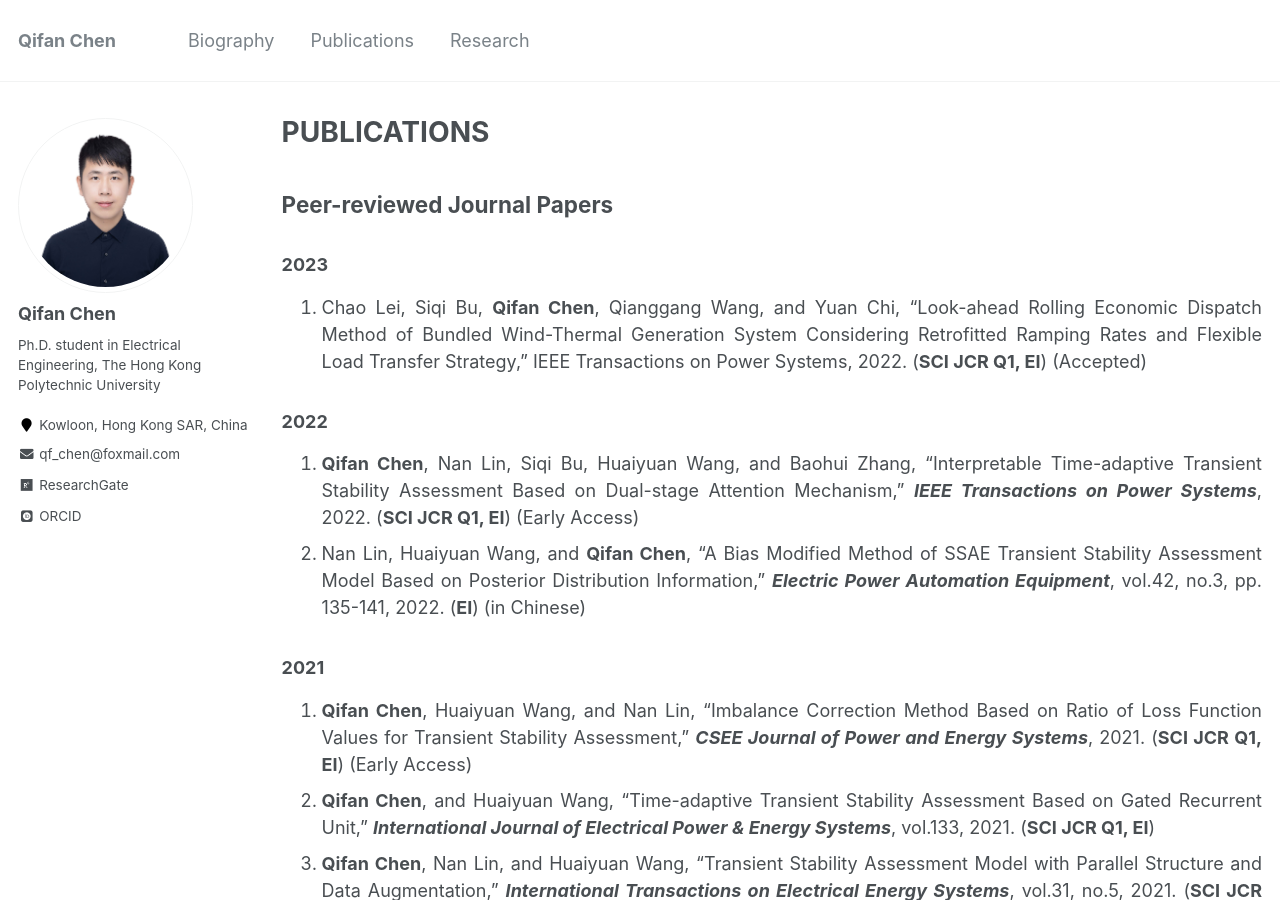
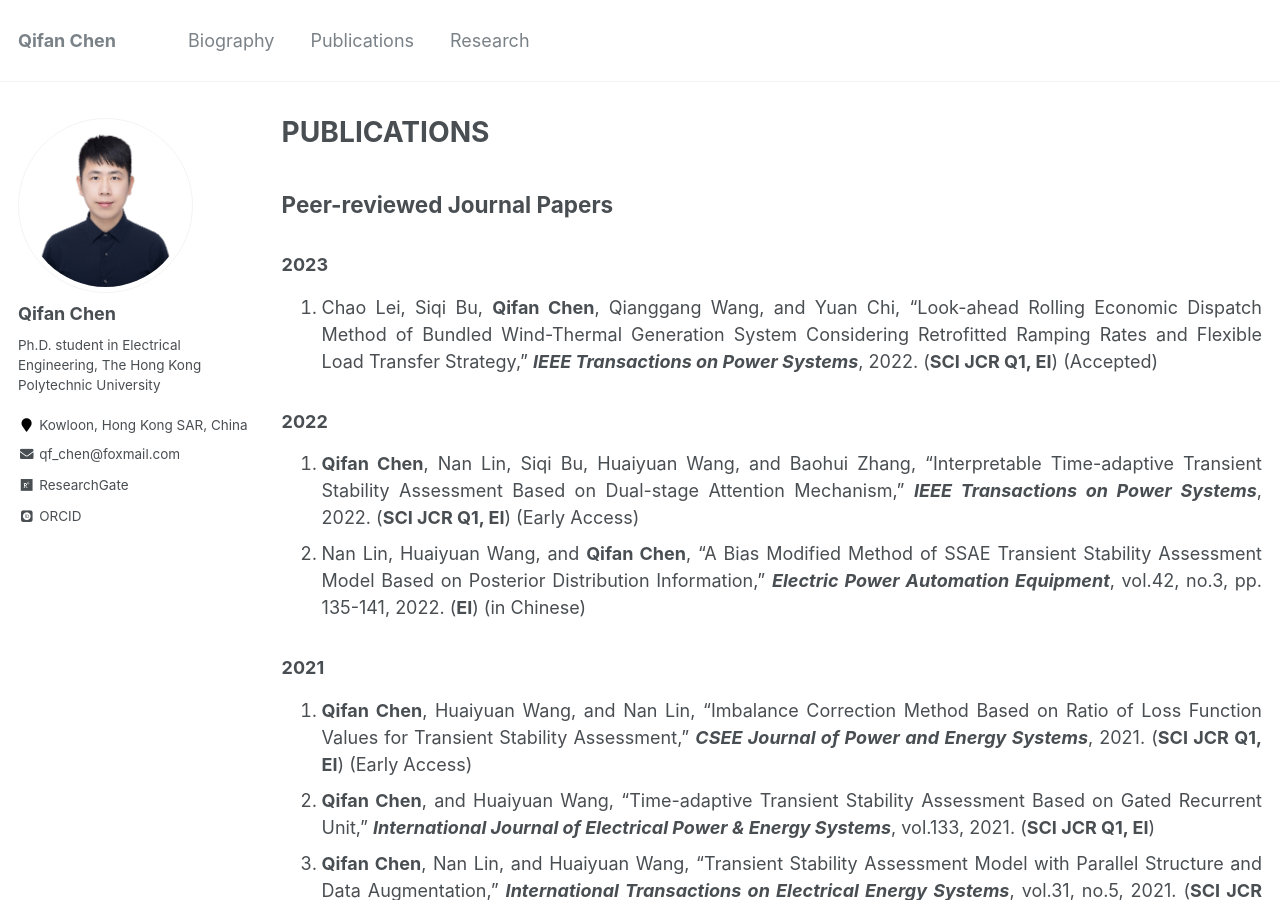
Before and after one commit to ChQf/ChQf.github.io, a Jekyll site: the page built from _pages/publications.md, in a window 1280 px wide and 900 px high. Built offline with Jekyll 4.4.1, drawn with Linux system fonts in a browser that asks for light colours; some web fonts are replaced.

```diff
--- a/_pages/publications.md
+++ b/_pages/publications.md
@@ -8,7 +8,7 @@ author_profile: true
 ## Peer-reviewed Journal Papers
 
 ### 2023
-1. Chao Lei, Siqi Bu, **Qifan Chen**, Qianggang Wang, and Yuan Chi, “Look-ahead Rolling Economic Dispatch Method of Bundled Wind-Thermal Generation System Considering Retrofitted Ramping Rates and Flexible Load Transfer Strategy,” IEEE Transactions on Power Systems, 2022. (**SCI JCR Q1, EI**) (Accepted)<br>
+1. Chao Lei, Siqi Bu, **Qifan Chen**, Qianggang Wang, and Yuan Chi, “Look-ahead Rolling Economic Dispatch Method of Bundled Wind-Thermal Generation System Considering Retrofitted Ramping Rates and Flexible Load Transfer Strategy,” ***IEEE Transactions on Power Systems***, 2022. (**SCI JCR Q1, EI**) (Accepted)<br>
 {: .text-justify}
 
 ### 2022
```
